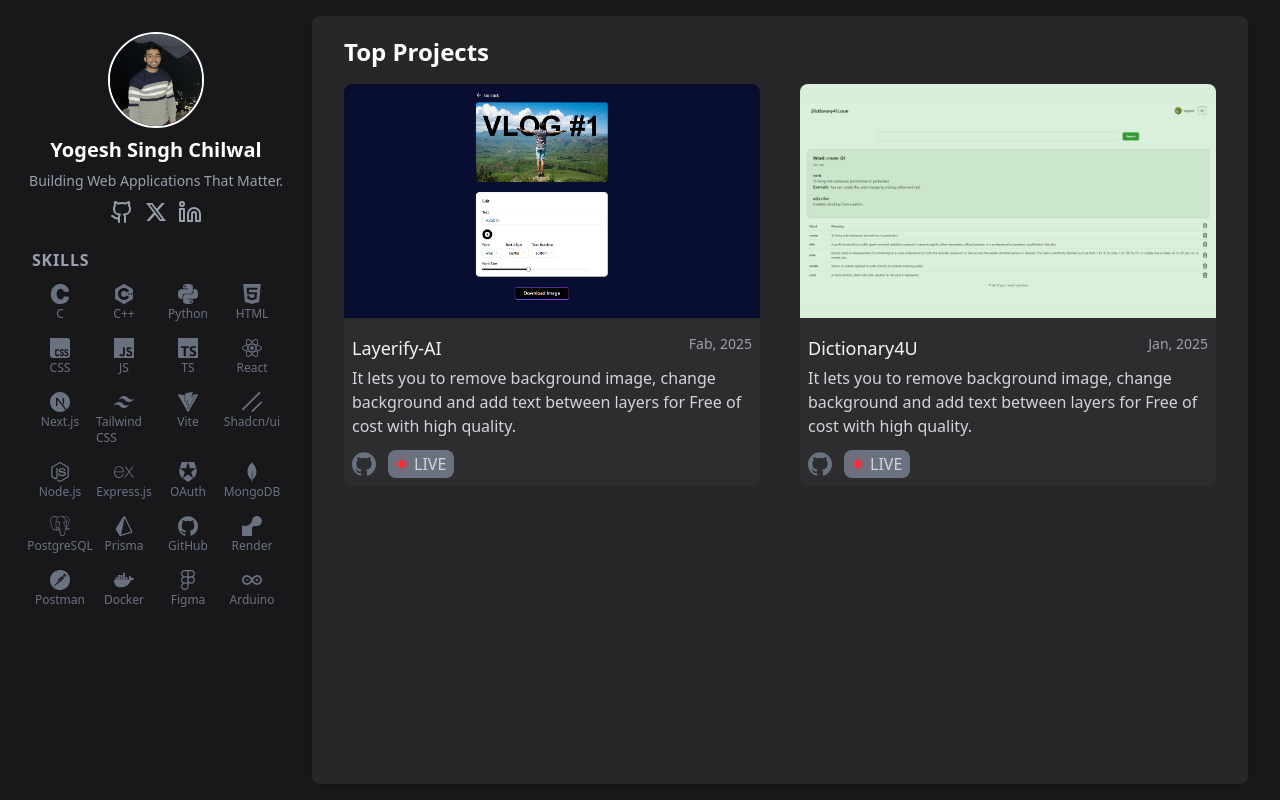
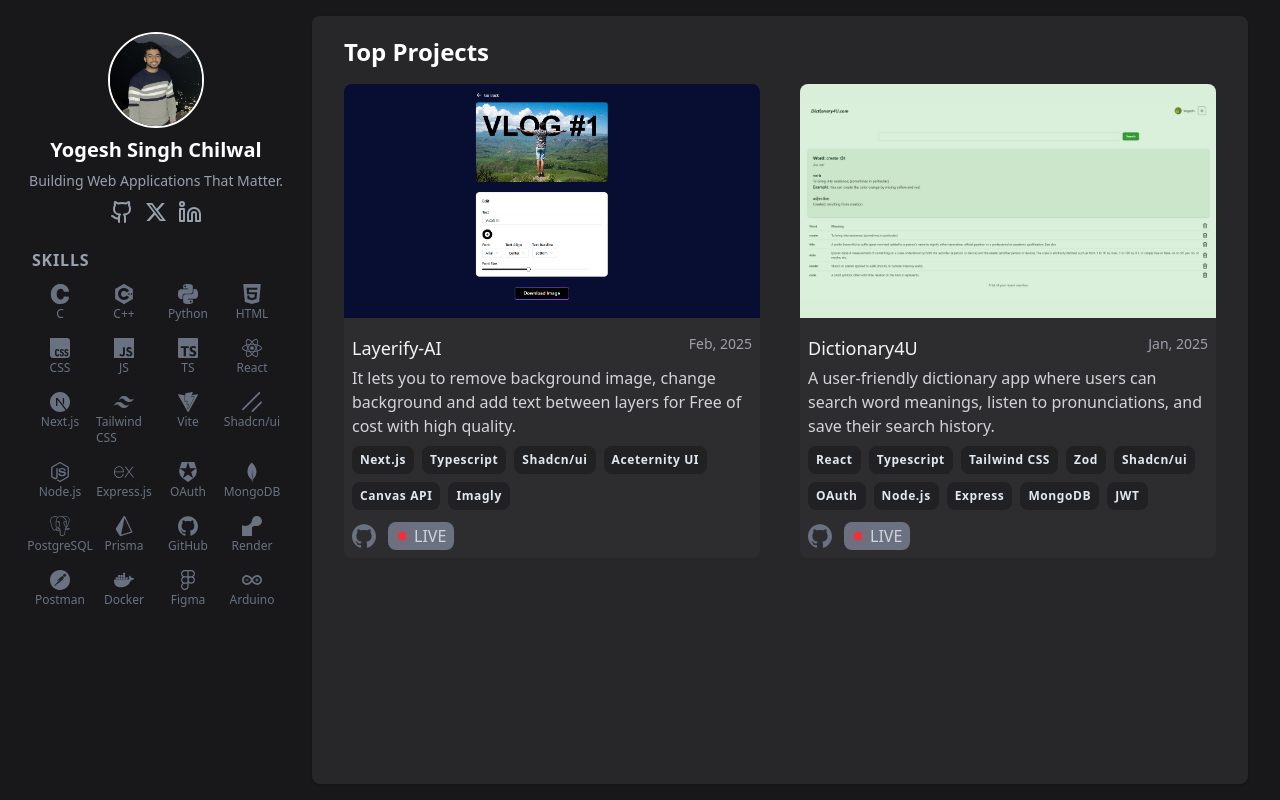
Before and after one commit to YogeshSinghChilwal/my-portfolio, a Next.js app: page / in a window 1280 px wide. Built offline with nearby package versions, Linux system fonts and the light colour scheme.

Commit message:
Added techstack used in projects, description for a project

```diff
--- a/components/card/card.tsx
+++ b/components/card/card.tsx
@@ -8,6 +8,7 @@
   github: string;
   liveLink: string;
   date?: string;
+  techstacks?: string[]
 }
 
 const Card = ({
@@ -17,6 +18,7 @@
   github,
   liveLink,
   date,
+  techstacks
 }: PropsType) => {
   return (
     <div className="bg-[#2D2D30] w-fit rounded-md transition duration-300 ease-in-out transform hover:shadow-2xs">
@@ -31,11 +33,20 @@
           </div>
           <div>
             <p className="text-zinc-300 mt-1 text-base">{description}</p>
+            <div className="mt-2 flex gap-2 flex-wrap">
+              {techstacks?.map((techstack) => (
+                <div className="bg-[#212124] w-fit px-2 py-1.5 rounded-md flex justify-center items-center">
+                <span className="text-xs tracking-wider text-slate-200 font-semibold">{techstack}</span>
+              </div>
+              ))}
+
+
+            </div>
             <div className="mt-2 lg:mt-3 flex items-center gap-3">
               <Link href={github} target="_blank">
                 <svg
                   role="img"
-                  className="text-gray-500 w-6 h-6 hover:text-zinc-100 transition duration-300 ease-in-out transform"
+                  className="text-gray-500 w-6 h-6 hover:text-zinc-100 hover:scale-120 transition duration-300 ease-in-out transform"
                   viewBox="0 0 24 24"
                   fill="currentColor"
                 >
@@ -44,7 +55,7 @@
                 </svg>
               </Link>
               <Link href={liveLink} target="_blank">
-                <div className="flex justify-center items-center gap-1.5 bg-gray-500 px-2 py-0.5  rounded-md font-medium text-zinc-300 hover:text-zinc-100 hover:bg-gray-600 transition duration-300 ease-in-out transform">
+                <div className="flex justify-center items-center gap-1.5 bg-gray-500 px-2 py-0.5  rounded-md font-medium text-zinc-300 hover:text-zinc-100 hover:bg-gray-600 hover:scale-110 transition duration-300 ease-in-out transform">
                   <span className="relative flex justify-center items-center h-3 w-3">
                     <span className="animate-ping  absolute inline-flex h-full w-full rounded-full bg-red-500 opacity-75"></span>
                     <span className="relative inline-flex rounded-full h-2 w-2 bg-red-500"></span>
--- a/components/work/work.tsx
+++ b/components/work/work.tsx
@@ -18,16 +18,18 @@
                 github="https://github.com/YogeshSinghChilwal/layerify-ai"
                 liveLink="https://layerify-ai.vercel.app/"
                 image="/projectsPic/layerifyProjectImage.png"
-                date="Fab, 2025"
+                date="Feb, 2025"
+                techstacks={["Next.js", "Typescript", "Shadcn/ui", "Aceternity UI","Canvas API", "Imagly"]}
               />
 
               <Card
                 title="Dictionary4U"
-                description="It lets you to remove background image, change background and add text between layers for Free of cost with high quality."
+                description="A user-friendly dictionary app where users can search word meanings, listen to pronunciations, and save their search history."
                 github="https://github.com/YogeshSinghChilwal/Dictionary4U"
                 liveLink="https://dictionary4u.onrender.com/"
                 image="/projectsPic/dictionary4uProjectImage.png"
                 date="Jan, 2025"
+                techstacks={["React", "Typescript", "Tailwind CSS", "Zod", "Shadcn/ui", "OAuth", "Node.js", "Express", "MongoDB", "JWT"]}
               />
             </div>
           </div>
```
